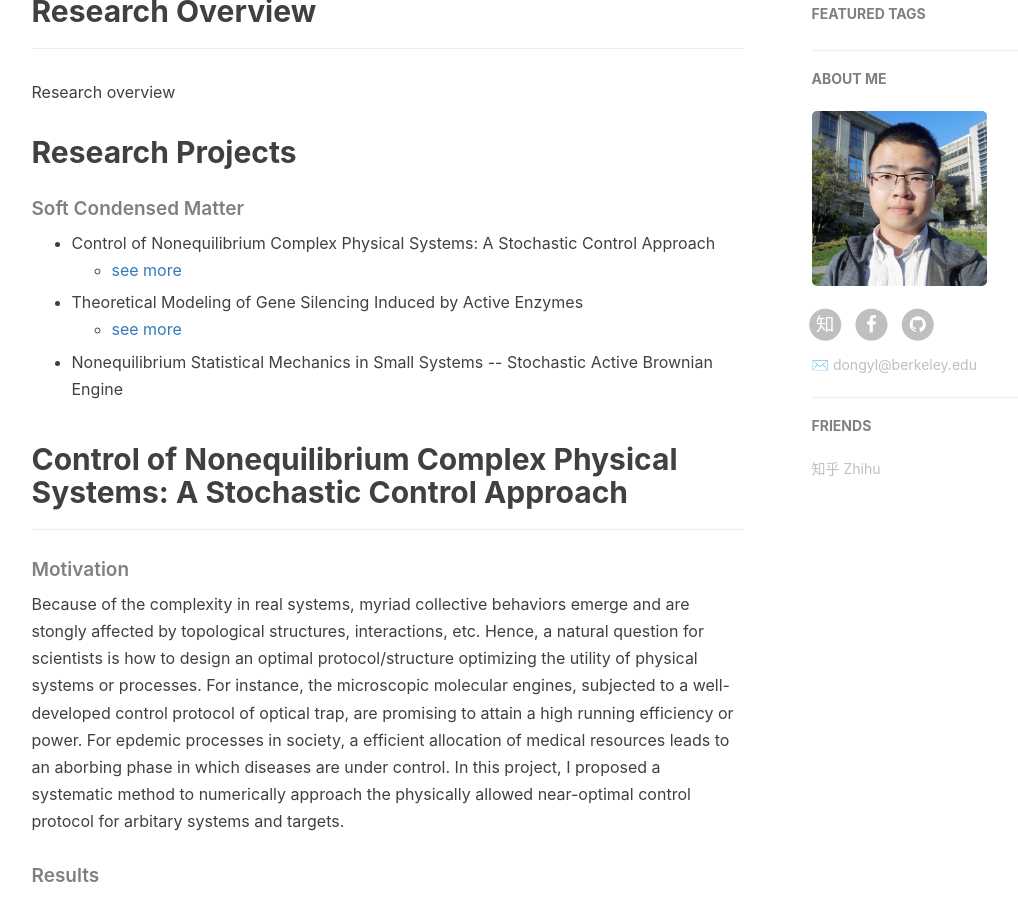
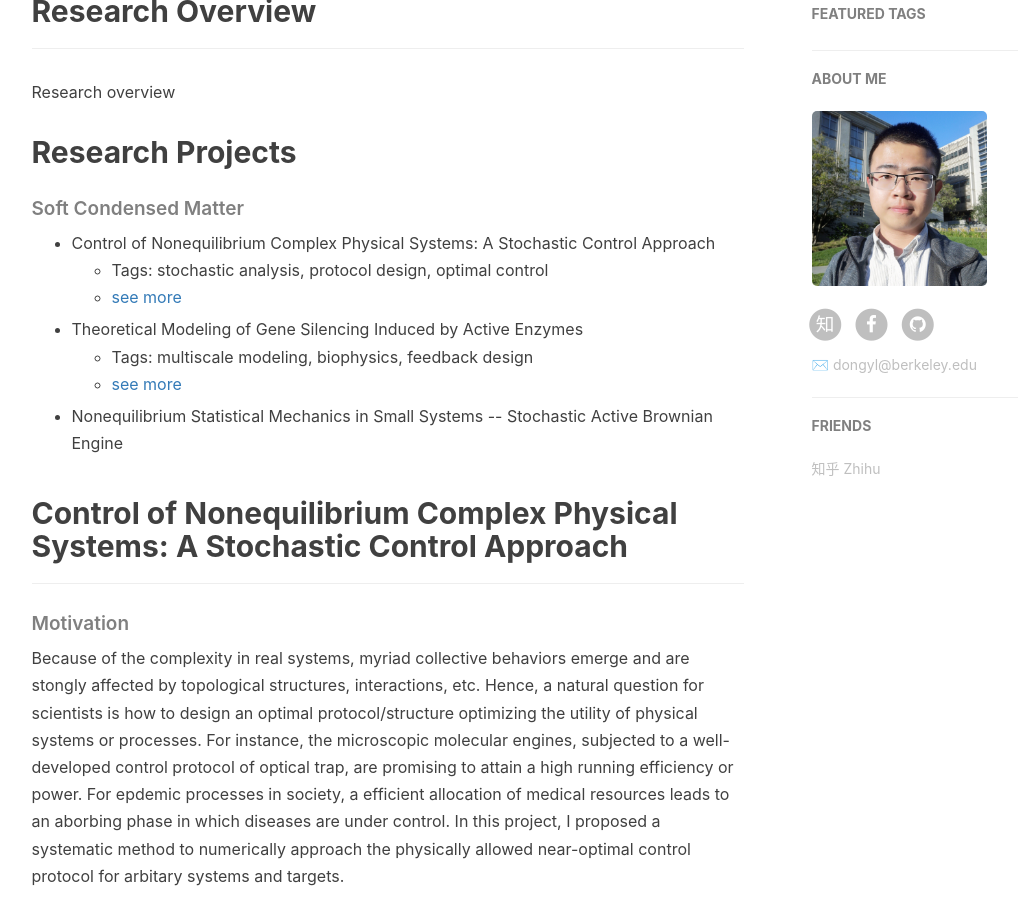
Before and after one commit to dongylaq/dongylaq.github.io, a Jekyll site: the page built from research.html, in a window 1280 px wide and 900 px high, scrolled down 473 px. Shown: the whole window, without its empty margins (136-1154 px from the left). Built offline with Jekyll 4.4.1, drawn with Linux system fonts in a browser that asks for light colours; nearby versions of some CDN libraries; formulas are drawn with MathJax 3; comment, search, counter and statistics services are not loaded.

Commit message:
Update research.html

```diff
--- a/research.html
+++ b/research.html
@@ -28,9 +28,15 @@ header-img: "img/title.jpeg"
     <h5>Soft Condensed Matter</h5>
     <ul>
         <li>Control of Nonequilibrium Complex Physical Systems: A Stochastic Control Approach</li>
-        <ul><li><p><a href="#optcontrol-stocont" class="hr0" role="button">see more</a></p></li></ul>
+        <ul>
+            <li>Tags: stochastic analysis, protocol design, optimal control</li>
+            <li><p><a href="#optcontrol-stocont" class="hr0" role="button">see more</a></p></li>
+        </ul>
         <li>Theoretical Modeling of Gene Silencing Induced by Active Enzymes</li>
-        <ul><li><p><a href="#gensilencing" class="hr0" role="button">see more</a></p></li></ul>
+        <ul>
+            <li>Tags: multiscale modeling, biophysics, feedback design</li>
+            <li><p><a href="#gensilencing" class="hr0" role="button">see more</a></p></li>
+        </ul>
         <li>Nonequilibrium Statistical Mechanics in Small Systems -- Stochastic Active Brownian Engine</li>
     </ul>
 </div>
```
